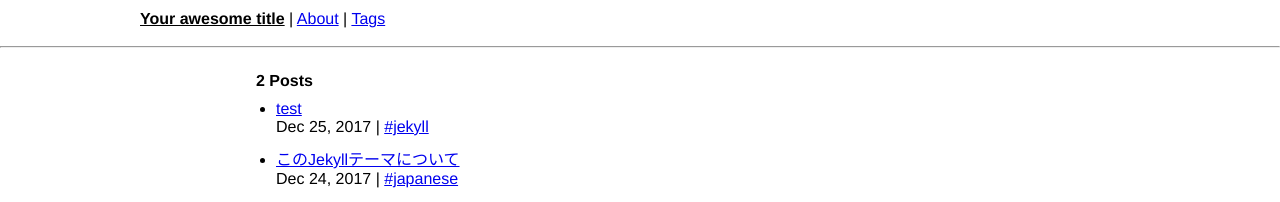
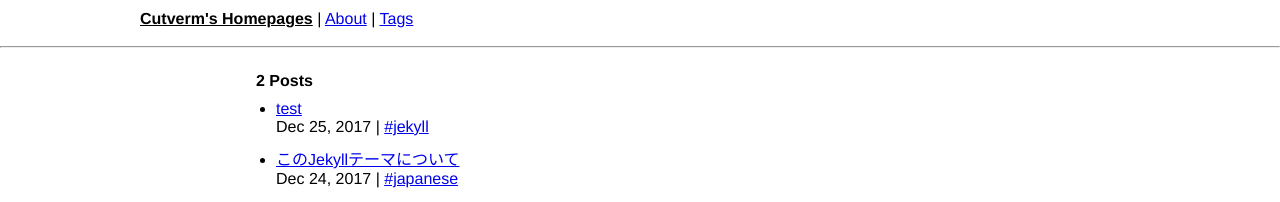
Before and after one commit to taxues/taxues.github.io, a Jekyll site: the page built from index.md, in a window 1280 px wide. Shown: the top 202 px of the page. Built offline with Jekyll 4.4.1, drawn with Linux system fonts in a browser that asks for light colours.

Commit message:
Update _config.yml

```diff
--- a/_config.yml
+++ b/_config.yml
@@ -15,10 +15,10 @@ encoding: utf-8
 # you will see them accessed via {{ site.title }}, {{ site.email }}, and so on.
 # You can create any custom variable you would like, and they will be accessible
 # in the templates via {{ site.myvariable }}.
-title: Your awesome title
+title: Cutverm's Homepages
 baseurl: "" # For github pages
 description: >- # You can edit footer in _includes/footer.md
-  This is an ultralight demo.
+  Cutverm的一切
 
 google_analytics: # Enter your tracking ID. Not available on IPFS
 
```
